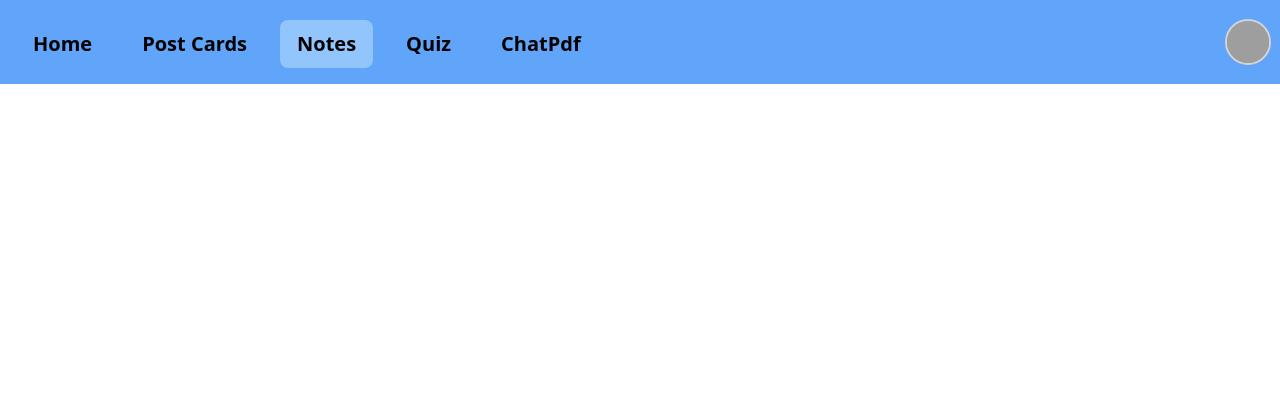
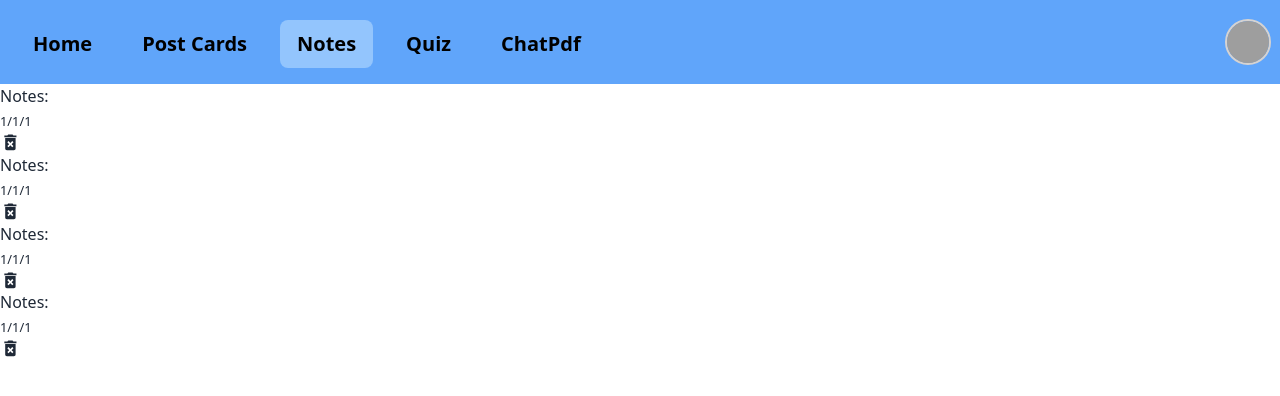
Before and after one commit to jeslinpjames/StudySphere, a React (Vite) app in the folder frontend/: page /noteslist in a window 1280 px wide. Shown: the top 396 px of the page. Built offline with nearby package versions, Linux system fonts and the light colour scheme; grey boxes are pictures that could not be loaded.

Commit message:
basic notes list added

```diff
--- a/frontend/src/App.jsx
+++ b/frontend/src/App.jsx
@@ -6,6 +6,7 @@ import DashBoard from "./components/DashBoard";
 import FlashCard from "./components/PostCards/FlashCard";
 import Quiz from "./components/Quiz/Quiz";
 import Notes from "./components/Notes/Notes";
+import NotesList from "./components/Notes/NotesList";
 import ChatPdf from "./components/ChatPdf";
 import Login from "./components/Authentication/Login";
 import Register from "./components/Authentication/Register";
@@ -27,6 +28,7 @@ function App() {
         <Route path="/flashcards" element={<FlashCard />} />
         <Route path="/quiz" element={<Quiz />} />
         <Route path="/notes" element={<Notes />} />
+        <Route path="/noteslist" element={<NotesList />} />
         <Route path="/chatpdf" element={<ChatPdf />} />
         <Route path="/login" element={<Login />} />
         <Route path="/register" element={<Register />} />
--- /dev/null
+++ b/frontend/src/components/Notes/NotesList.jsx
@@ -0,0 +1,14 @@
+import Note from './Note';
+
+const NotesList = () => {
+    return (
+        <div className="notes-list">
+            <Note/>
+            <Note/>
+            <Note/>
+            <Note/>
+        </div>
+    );
+};
+
+export default NotesList;
```
